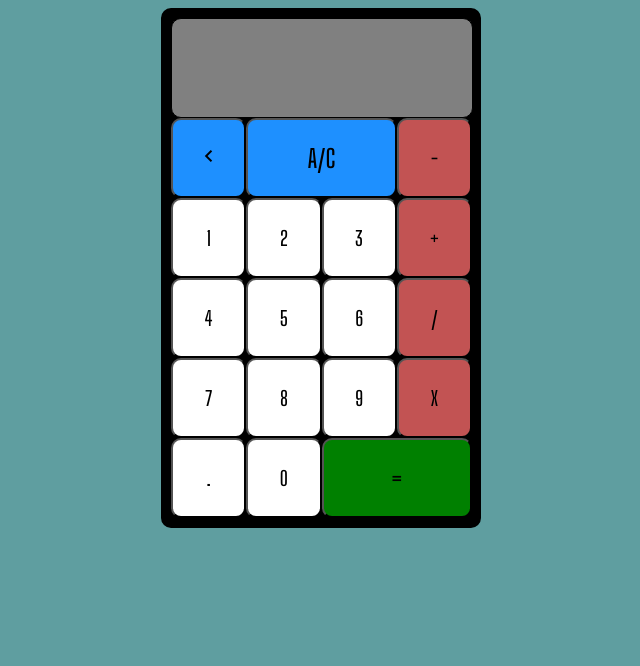
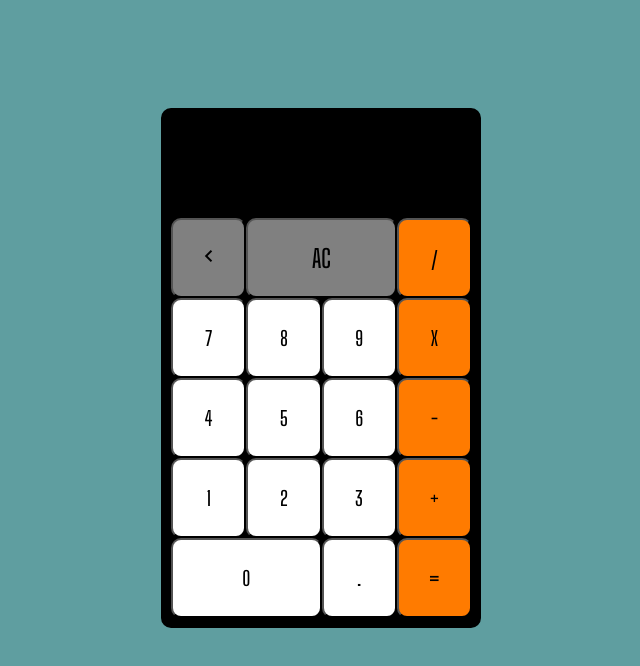
Before and after one commit to meRasbin/Calculator, a plain HTML site: page index.html in a window 1280 px wide. Shown: the whole page, without its empty margins (319-959 px from the left). Drawn offline with Linux system fonts and the light colour scheme.

Commit message:
minor updates

```diff
--- a/index.html
+++ b/index.html
@@ -21,27 +21,25 @@
         </div>
         <div class="keys">
           <button class="clear">
-            <i class="material-icons"> chevron_left </i>
-          </button>
-          <button class="allClear" style="grid-column: 2/4">A/C</button>
+          <i class="material-icons"> chevron_left </i></button>
+          <button class="allClear" style="grid-column: 2/4;">AC</button>
+          <button class="operator">/</button>
+          <button class="number">7</button>
+          <button class="number">8</button>
+          <button class="number">9</button>
+          <button class="operator">X</button>
 
+          <button class="number">4</button>
+          <button class="number">5</button>
+          <button class="number">6</button>
           <button class="operator">-</button>
           <button class="number">1</button>
           <button class="number">2</button>
           <button class="number">3</button>
           <button class="operator">+</button>
-
-          <button class="number">4</button>
-          <button class="number">5</button>
-          <button class="number">6</button>
-          <button class="operator">/</button>
-          <button class="number">7</button>
-          <button class="number">8</button>
-          <button class="number">9</button>
-          <button class="operator">X</button>
+          <button class="number" style=" grid-column:1/3; ">0</button>
           <button class="number deci">.</button>
-          <button class="number">0</button>
-          <button class="equal" style="grid-column: 3/5">=</button>
+          <button class="equal">=</button>
         </div>
       </div>
     </div>
--- a/script.js
+++ b/script.js
@@ -6,6 +6,7 @@ const equal = document.querySelector(".equal");
 const output = document.querySelector(".output");
 const allClear = document.querySelector(".allClear");
 const decimalButton = document.querySelector(".deci");
+
 
 decimalButton.addEventListener("click", disableButton);
 allClear.addEventListener("click", clearScreen);
@@ -92,6 +93,9 @@ function divide(a, b) {
   }
   return parseFloat((a / b).toFixed(2));
 }
+function percentage(a, b){
+    return parseFloat((a % b).toFixed(2));
+}
 
 // * Function to check the operator clicked and send it to respective funciton for calculation
 function operate(operator, a, b) {
@@ -110,6 +114,9 @@ function operate(operator, a, b) {
     case "X":
       return multiply(a, b);
 
+    case "%":
+        return percentage(a, b);
+
     default:
       break;
   }
--- a/style.css
+++ b/style.css
@@ -7,7 +7,8 @@
   }
 
   .output {
-    font-size: 30px;
+    font-size: 40px;
+    color: white;
     height: 45px;
     padding-left: 10px;
     padding-top: 3px;
@@ -15,6 +16,8 @@
 
   html {
     background-color: cadetblue;
+    align-content: center;
+    margin-top: 100px;
   }
 
   button {
@@ -44,8 +47,8 @@
 
   .screen {
     height: 50px;
-
     display: flex;
+    color: white;
     align-items: flex-end;
     justify-content: flex-end;
     padding-right: 10px;
@@ -54,25 +57,26 @@
   .mainScreen {
     width: 300px;
     border: 1px solid;
-    background-color: gray;
+    background-color:black;
     border-radius: 10px;
   }
 
   .clear {
-    background-color: dodgerblue;
+    background-color: grey;
     font-size: 25px;
   }
 
   .allClear {
-    background-color: dodgerblue;
+    background-color: grey;
     font-size: 25px;
   }
 
   .equal {
-    background-color: green;
+    background-color: #ff7b00;
     font-size: 25px;
   }
 
   .operator {
-    background-color: rgb(194, 83, 83);
+    background-color: #ff7b00;
+
   }
```
